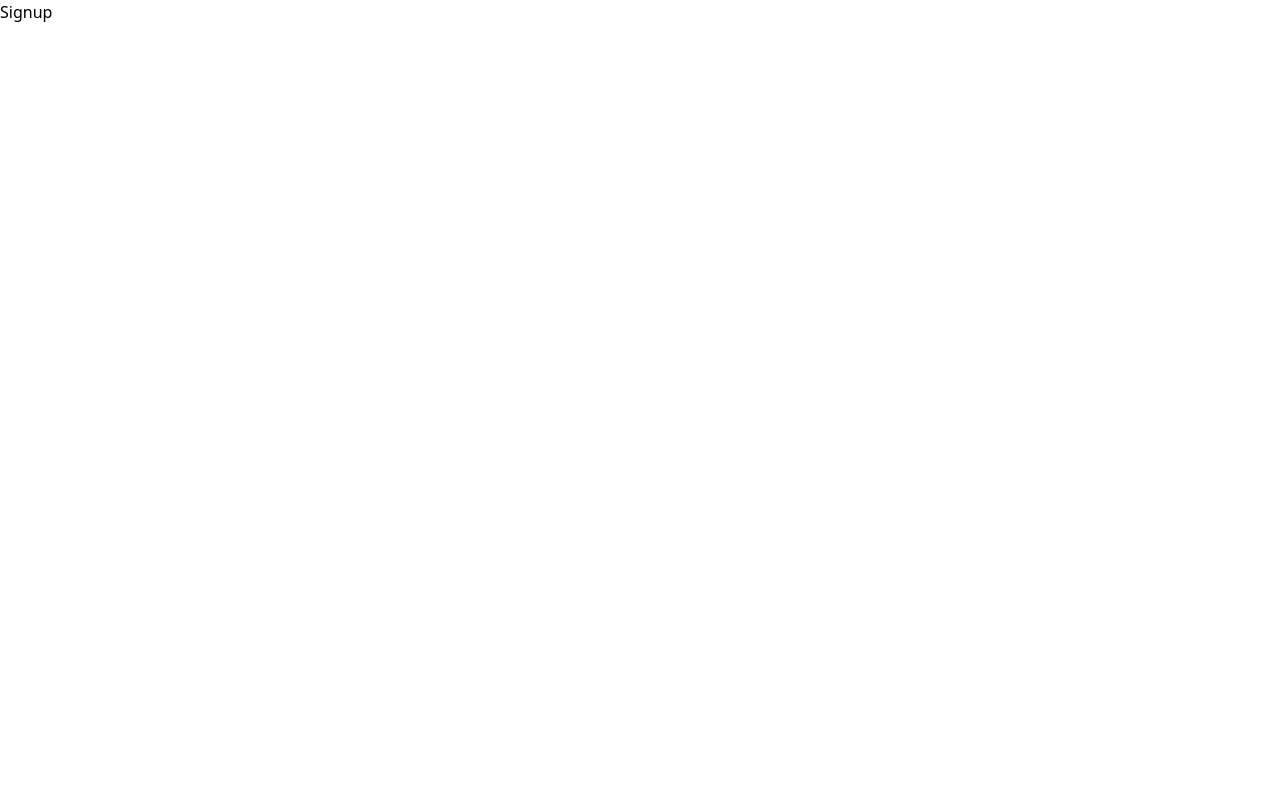
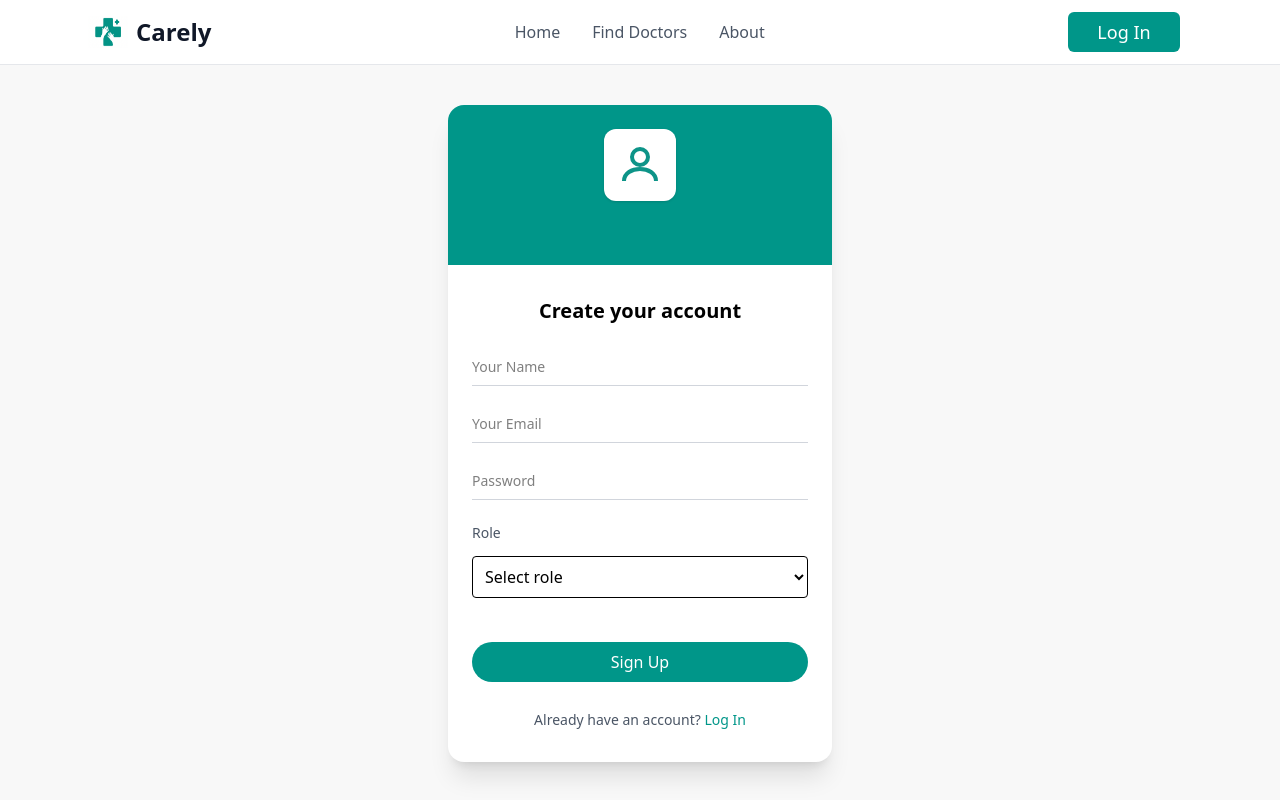
Before and after one commit to kajolsinghme/carely, a React (Vite) app in the folder frontend/: page /signup in a window 1280 px wide. Shown: the top 800 px of the page. Built offline with nearby package versions, Linux system fonts and the light colour scheme.

Commit message:
feat: implement Signup page with validation and API integration, update Login page for navigation

```diff
--- a/frontend/src/api/auth.api.ts
+++ b/frontend/src/api/auth.api.ts
@@ -1,6 +1,6 @@
 import api from "../lib/axios"
 
-export const signUpApi = async(data: {email: string, password: string}) => {
+export const signUpApi = async(data: {name: string, email: string, password: string, role: string}) => {
     const res = await api.post("/auth/signup",data)
     return res.data
 }
--- a/frontend/src/pages/Login.tsx
+++ b/frontend/src/pages/Login.tsx
@@ -6,19 +6,46 @@ import { useNavigate } from "react-router-dom";
 import toast from "react-hot-toast";
 import type { AxiosError } from "axios";
 
-export default function LoginUI() {
+const Login = () => {
   const [email, setEmail] = useState("");
   const [password, setPassword] = useState("");
 
   const navigate = useNavigate();
 
+  const validate = () => {
+
+  if (!email.trim()) {
+    toast.error("Email is required");
+    return false;
+  }
+
+  const emailRegex = /^[^\s@]+@[^\s@]+\.[^\s@]+$/;
+  if (!emailRegex.test(email)) {
+    toast.error("Please enter a valid email");
+    return false;
+  }
+
+  if (!password) {
+    toast.error("Password is required");
+    return false;
+  }
+
+  if (password.length < 6) {
+    toast.error("Password must be at least 6 characters");
+    return false;
+  }
+
+  return true;
+};
+
+
   const handleLogin = async () => {
+    if (!validate()) return;
     try {
       const data = await loginApi({ email, password });
       localStorage.setItem("token", data.token);
       toast.success("Login successful!");
-    setTimeout(() => navigate("/"), 2000 )
-
+      setTimeout(() => navigate("/"), 2000);
     } catch (err) {
       const error = err as AxiosError<{ error: string }>;
       toast.error(error.response?.data?.error || "Login failed");
@@ -40,16 +67,16 @@ const navigate = useNavigate();
                   fill="none"
                   xmlns="http://www.w3.org/2000/svg"
                 >
-                  <rect
-                    x="3"
-                    y="4"
-                    width="18"
-                    height="14"
-                    rx="2"
+                  <path
+                    d="M12 12c2.21 0 4-1.79 4-4s-1.79-4-4-4-4 1.79-4 4 1.79 4 4 4z"
                     stroke="#0d9488"
                     strokeWidth="2"
                   />
-                  <path d="M3 8h18" stroke="#0d9488" strokeWidth="2" />
+                  <path
+                    d="M4 20c0-4 4-6 8-6s8 2 8 6"
+                    stroke="#0d9488"
+                    strokeWidth="2"
+                  />
                 </svg>
               </div>
             </div>
@@ -76,18 +103,9 @@ const navigate = useNavigate();
                   className="w-full border-b border-gray-300 focus:border-teal-600 outline-none py-2 text-sm"
                 />
 
-                <div className="text-right">
                 <button
                   type="button"
-                    className="text-xs text-teal-600 hover:underline"
-                  >
-                    Forgot password?
-                  </button>
-                </div>
-
-                <button
-                  type="button"
-                  className="w-full bg-teal-600 text-white rounded-full py-2 font-medium cursor-pointer hover:opacity-90 transition"
+                  className="w-full mt-4 bg-teal-600 text-white rounded-full py-2 font-medium cursor-pointer hover:opacity-90 transition"
                   onClick={handleLogin}
                 >
                   Log in
@@ -95,7 +113,10 @@ const navigate = useNavigate();
 
                 <p className="text-sm text-center text-gray-600">
                   Don't have an account?{" "}
-                <span className="text-teal-600 font-medium cursor-pointer hover:underline" onClick={() => navigate('/signup')}>
+                  <span
+                    className="text-teal-600 font-medium cursor-pointer hover:underline"
+                    onClick={() => navigate("/signup")}
+                  >
                     Sign Up
                   </span>
                 </p>
@@ -107,4 +128,6 @@ const navigate = useNavigate();
       <Footer />
     </>
   );
-}
+};
+
+export default Login;
--- a/frontend/src/pages/Signup.tsx
+++ b/frontend/src/pages/Signup.tsx
@@ -1,8 +1,173 @@
+import { useState } from "react";
+import Navbar from "../components/Navbar";
+import Footer from "../components/Footer";
+import { signUpApi } from "../api/auth.api";
+import { useNavigate } from "react-router-dom";
+import toast from "react-hot-toast";
+import type { AxiosError } from "axios";
 
 const Signup = () => {
+  const [name, setName] = useState("");
+  const [email, setEmail] = useState("");
+  const [password, setPassword] = useState("");
+  const [role, setRole] = useState("");
+
+  const navigate = useNavigate();
+
+  const validate = () => {
+  if (!name.trim()) {
+    toast.error("Name is required");
+    return false;
+  }
+
+  if (name.trim().length < 2) {
+    toast.error("Name must be at least 2 characters");
+    return false;
+  }
+
+  if (!email.trim()) {
+    toast.error("Email is required");
+    return false;
+  }
+
+  const emailRegex = /^[^\s@]+@[^\s@]+\.[^\s@]+$/;
+  if (!emailRegex.test(email)) {
+    toast.error("Please enter a valid email");
+    return false;
+  }
+
+  if (!password) {
+    toast.error("Password is required");
+    return false;
+  }
+
+  if (password.length < 6) {
+    toast.error("Password must be at least 6 characters");
+    return false;
+  }
+
+  if (!role) {
+    toast.error("Please select a role");
+    return false;
+  }
+
+  return true;
+};
+
+
+  const handleSignup = async () => {
+    if (!validate()) return;
+    try {
+      await signUpApi({ name, email, password, role });
+
+      toast.success("Account created successfully! Please log in");
+
+      setTimeout(() => {
+        navigate("/login");
+      }, 1500);
+    } catch (err) {
+      const error = err as AxiosError<{ error: string }>;
+      toast.error(error.response?.data?.error || "Signup failed");
+    }
+  };
+
   return (
-    <div>Signup</div>
-  )
-}
+    <>
+      <Navbar />
+      <div className="bg-[#f8f8f8]">
+        <div className="flex items-center justify-center py-10">
+          <div className="w-full max-w-sm bg-white rounded-2xl shadow-xl overflow-hidden">
+            <div className="h-40 bg-teal-600 relative">
+              <div className="absolute top-6 left-1/2 -translate-x-1/2 bg-white p-3 rounded-xl shadow">
+                <svg
+                  width="48"
+                  height="48"
+                  viewBox="0 0 24 24"
+                  fill="none"
+                  xmlns="http://www.w3.org/2000/svg"
+                >
+                  <path
+                    d="M12 12c2.21 0 4-1.79 4-4s-1.79-4-4-4-4 1.79-4 4 1.79 4 4 4z"
+                    stroke="#0d9488"
+                    strokeWidth="2"
+                  />
+                  <path
+                    d="M4 20c0-4 4-6 8-6s8 2 8 6"
+                    stroke="#0d9488"
+                    strokeWidth="2"
+                  />
+                </svg>
+              </div>
+            </div>
 
-export default Signup
+            <div className="px-6 py-8">
+              <h2 className="text-xl font-semibold text-center mb-6">
+                Create your account
+              </h2>
+
+              <div className="space-y-5">
+                <input
+                  type="text"
+                  placeholder="Your Name"
+                  value={name}
+                  onChange={(e) => setName(e.target.value)}
+                  className="w-full border-b border-gray-300 focus:border-teal-600 outline-none py-2 text-sm"
+                />
+
+                <input
+                  type="email"
+                  placeholder="Your Email"
+                  value={email}
+                  onChange={(e) => setEmail(e.target.value)}
+                  className="w-full border-b border-gray-300 focus:border-teal-600 outline-none py-2 text-sm"
+                />
+
+                <input
+                  type="password"
+                  placeholder="Password"
+                  value={password}
+                  onChange={(e) => setPassword(e.target.value)}
+                  className="w-full border-b border-gray-300 focus:border-teal-600 outline-none py-2 text-sm"
+                />
+
+                <label htmlFor="role" className="text-sm text-gray-600 ">
+                  Role
+                </label>
+                <select
+                  value={role}
+                  onChange={(e) => setRole(e.target.value)}
+                  className="border p-2 rounded w-full mt-3 focus:ring-teal-600"
+                >
+                  <option value="">Select role</option>
+                  <option value="Patient">Patient</option>
+                  <option value="Doctor">Doctor</option>
+                </select>
+
+                <button
+                  type="button"
+                  className="w-full bg-teal-600 mt-6 text-white rounded-full py-2 font-medium hover:opacity-90 transition"
+                  onClick={handleSignup}
+                >
+                  Sign Up
+                </button>
+
+                <p className="text-sm text-center text-gray-600 pt-2">
+                  Already have an account?{" "}
+                  <span
+                    className="text-teal-600 font-medium cursor-pointer hover:underline"
+                    onClick={() => navigate("/login")}
+                  >
+                    Log In
+                  </span>
+                </p>
+              </div>
+            </div>
+          </div>
+        </div>
+      </div>
+      <Footer />
+    </>
+  );
+};
+
+export default Signup;
```
Lines whose indentation alone changed are shown as unchanged.
